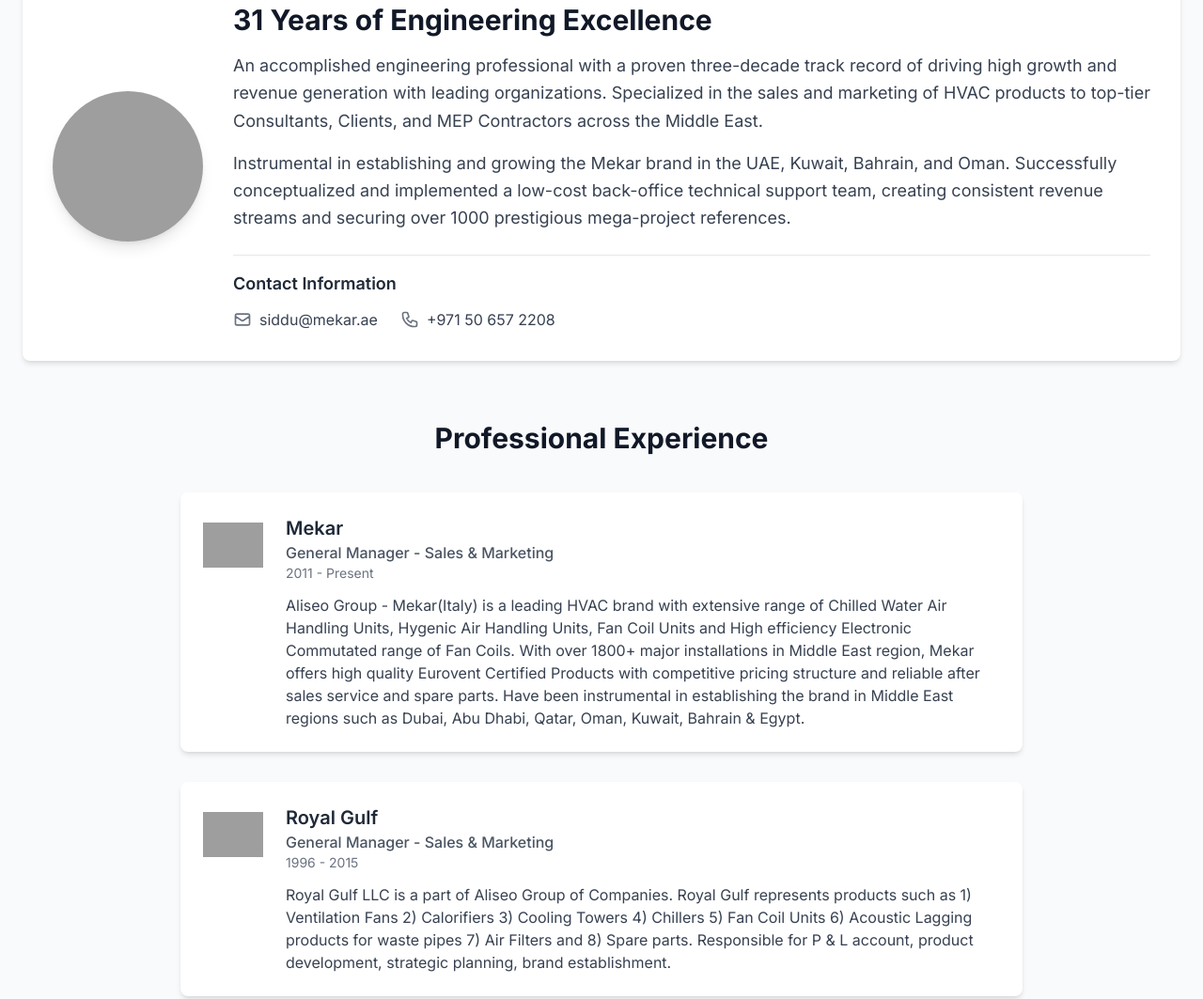
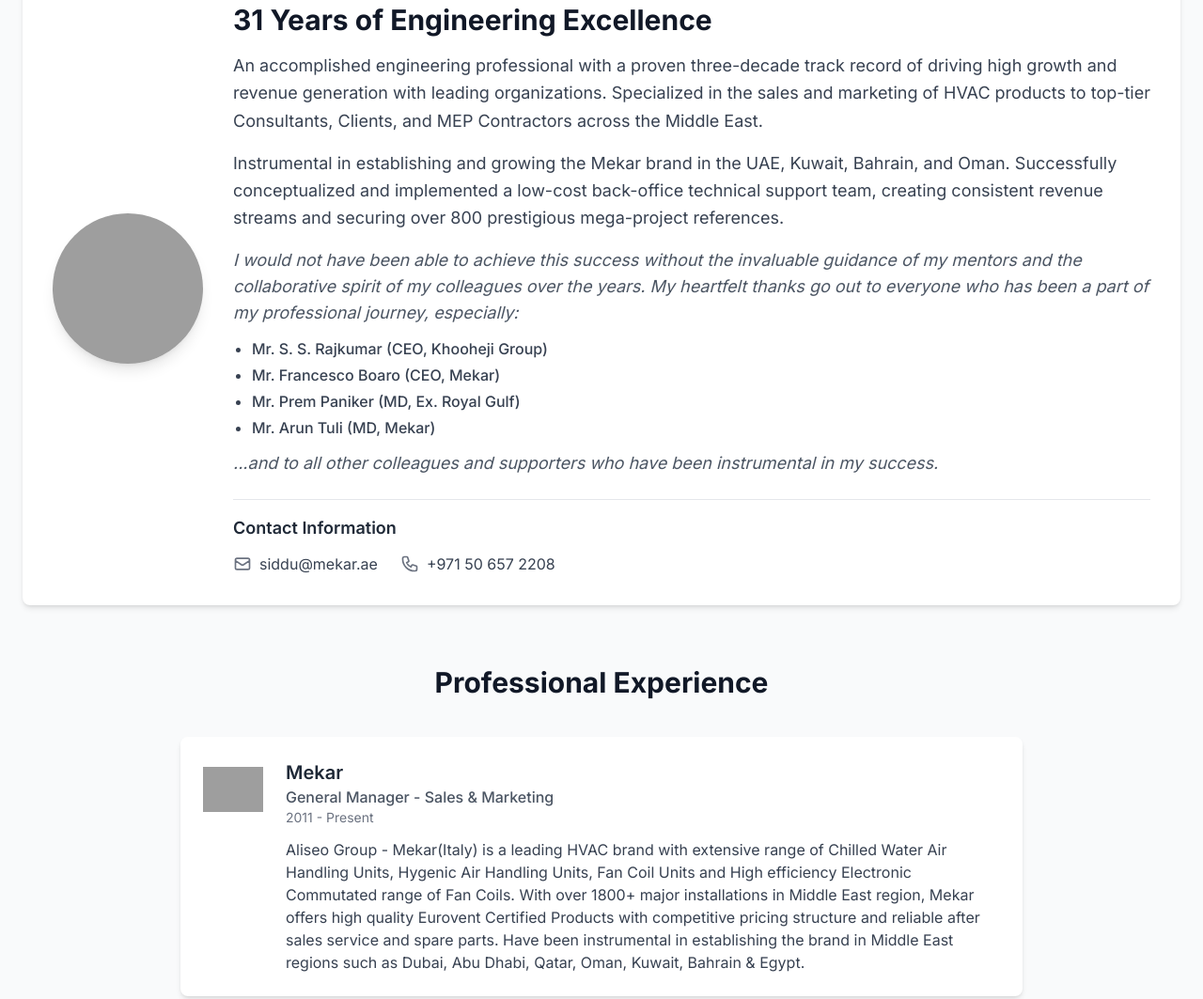
Before and after one commit to SidduRC/personal-website, a plain HTML site: page index.html in a window 1280 px wide. Shown: the part 705-1768 px from the top of the page at 94% size. Drawn offline with nearby package versions, Linux system fonts and the light colour scheme; grey boxes are pictures that could not be loaded.

Commit message:
supporters

```diff
--- a/index.html
+++ b/index.html
@@ -130,9 +130,30 @@
               Instrumental in establishing and growing the Mekar brand in the
               UAE, Kuwait, Bahrain, and Oman. Successfully conceptualized and
               implemented a low-cost back-office technical support team,
-              creating consistent revenue streams and securing over 1000
+              creating consistent revenue streams and securing over 800
               prestigious mega-project references.
             </p>
+            <div class="mt-4">
+              <p class="text-lg text-gray-600 italic">
+                I would not have been able to achieve this success without the
+                invaluable guidance of my mentors and the collaborative spirit
+                of my colleagues over the years. My heartfelt thanks go out to
+                everyone who has been a part of my professional journey,
+                especially:
+              </p>
+              <ul
+                class="list-disc list-outside pl-5 mt-3 mb-3 text-gray-700 font-medium space-y-1 text-base"
+              >
+                <li>Mr. S. S. Rajkumar (CEO, Khooheji Group)</li>
+                <li>Mr. Francesco Boaro (CEO, Mekar)</li>
+                <li>Mr. Prem Paniker (MD, Ex. Royal Gulf)</li>
+                <li>Mr. Arun Tuli (MD, Mekar)</li>
+              </ul>
+              <p class="text-lg text-gray-600 italic">
+                ...and to all other colleagues and supporters who have been
+                instrumental in my success.
+              </p>
+            </div>
             <!-- Contact Info -->
             <div class="mt-6 pt-4 border-t border-gray-200">
               <h3 class="text-lg font-semibold text-gray-800 mb-3">
@@ -194,7 +215,7 @@
             class="bg-white p-6 rounded-lg shadow-md flex items-start space-x-6"
           >
             <div class="flex-shrink-0">
-              <a href='https://www.mekar.ae/'>
+              <a href="https://www.mekar.ae/">
                 <img
                   class="w-16 h-16 rounded-lg object-contain"
                   src="https://media.licdn.com/dms/image/v2/C560BAQExDxYB_y3vsg/company-logo_200_200/company-logo_200_200/0/1630604667087/mekar_italy_logo?e=2147483647&v=beta&t=Cp53kSGVBmmV31GYWvYVApijEfsvyxc-zno-e8llrFE"
@@ -203,7 +224,9 @@
               </a>
             </div>
             <div>
-              <a href='https://www.mekar.ae/'><h3 class="text-xl font-semibold text-gray-800">Mekar</h3></a>
+              <a href="https://www.mekar.ae/"
+                ><h3 class="text-xl font-semibold text-gray-800">Mekar</h3></a
+              >
               <p class="font-medium text-gray-600">
                 General Manager - Sales & Marketing
               </p>
@@ -226,7 +249,7 @@
             class="bg-white p-6 rounded-lg shadow-md flex items-start space-x-6"
           >
             <div class="flex-shrink-0">
-              <a href='https://www.royalgulf.ae/'>
+              <a href="https://www.royalgulf.ae/">
                 <img
                   class="w-16 h-16 rounded-lg object-contain"
                   src="https://media.licdn.com/dms/image/v2/C4E0BAQEbjlP9pcYqDw/company-logo_200_200/company-logo_200_200/0/1630595262643?e=2147483647&v=beta&t=LLpWQ2gcHi6nz9wss2qTwE45du2K-2x50RqPLe8m4ZY"
@@ -235,7 +258,11 @@
               </a>
             </div>
             <div>
-              <a href='https://www.royalgulf.ae/'><h3 class="text-xl font-semibold text-gray-800">Royal Gulf</h3></a>
+              <a href="https://www.royalgulf.ae/"
+                ><h3 class="text-xl font-semibold text-gray-800">
+                  Royal Gulf
+                </h3></a
+              >
               <p class="font-medium text-gray-600">
                 General Manager - Sales & Marketing
               </p>
@@ -342,7 +369,7 @@
       <!-- Projects Section -->
       <section id="projects">
         <h2 class="text-3xl font-bold text-center text-gray-900 mb-8">
-          Projects Secured
+          Flagship Project Portfolio
         </h2>
         <div
           id="project-grid"
```
